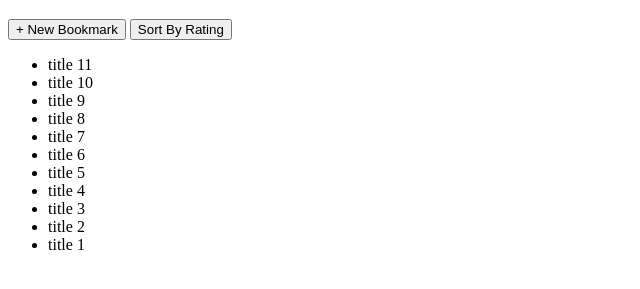
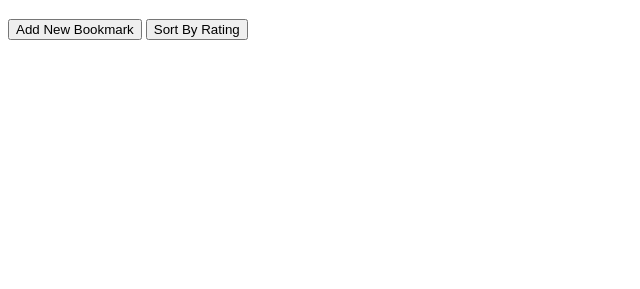
Before and after one commit to thinkful-ei-iguana/krystle-bookmarks-app, a plain HTML site: page index.html in a window 1280 px wide. Shown: the part 61-350 px from the top of the page, without its empty margins (0-640 px from the left). Drawn offline with nearby package versions, Linux system fonts and the light colour scheme.

Commit message:
update to html

```diff
--- a/index.html
+++ b/index.html
@@ -4,7 +4,7 @@
     <meta charset="UTF-8">
     <meta name="viewport" content="width=device-width, initial-scale=1.0">
     <meta http-equiv="X-UA-Compatible" content="ie=edge">
-    <title>Bookmark App</title>
+    <title>Bookmarks App</title>
     <link rel="stylesheet" href="index.css">
 </head>
 
@@ -16,25 +16,13 @@
 
     <main class="list">
         <section class="buttons">
-            <button type = "button" class= "new button"> + New Bookmark</button>
+            <button type = "button" class= "new button">  Add New Bookmark </button>
             <button class="dropbtn">Sort By Rating</button>
 
         </section>
 
         <section class="bookmarks">
-            <ul>
-                <li class="book"> title 11</li>
-                <li class="book"> title 10</li>
-                <li class="book"> title 9</li>
-                <li class="book"> title 8</li>
-                <li class="book"> title 7</li>
-                <li class="book"> title 6</li>
-                <li class="book"> title 5</li>
-                <li class="book"> title 4</li>
-                <li class="book"> title 3</li>
-                <li class="book"> title 2</li>
-                <li class="book"> title 1</li>
-            </ul>
+
         </section>
 
 
```
Also changed, not shown: ReadMe.md.
